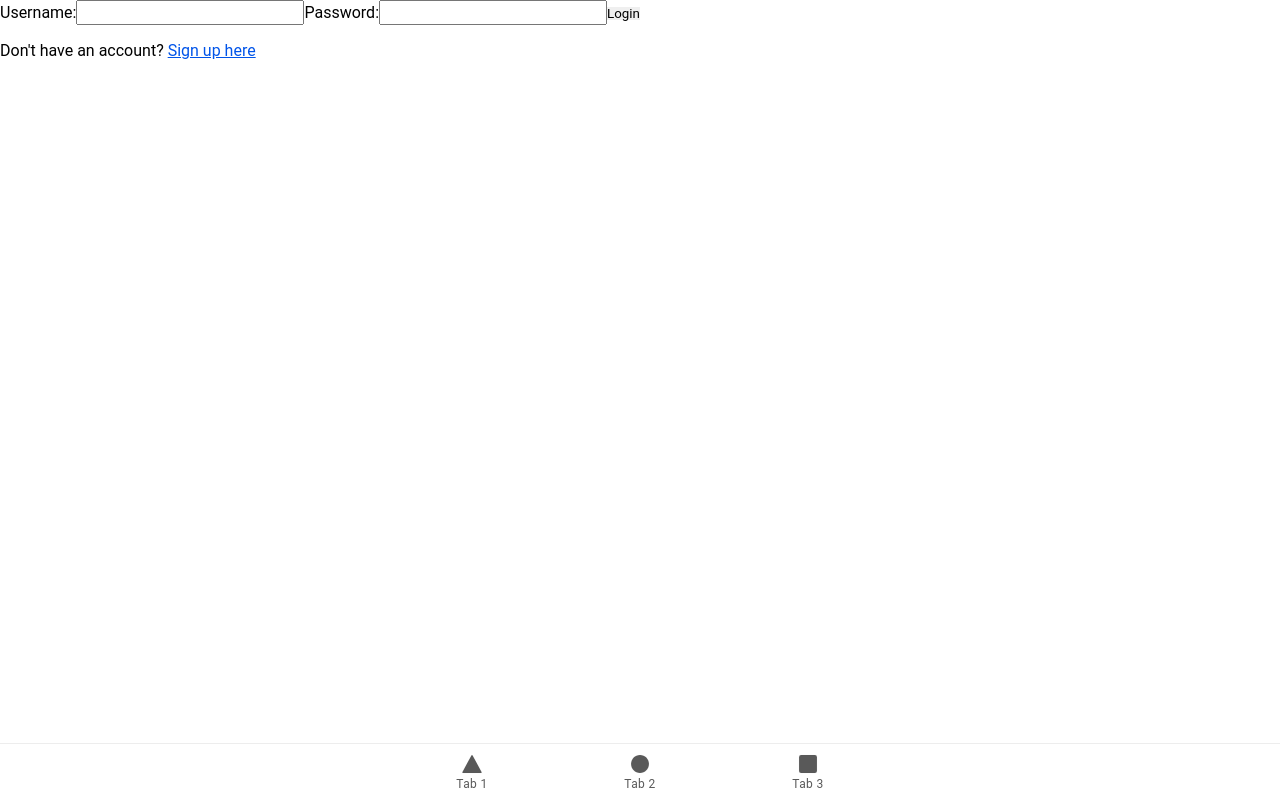
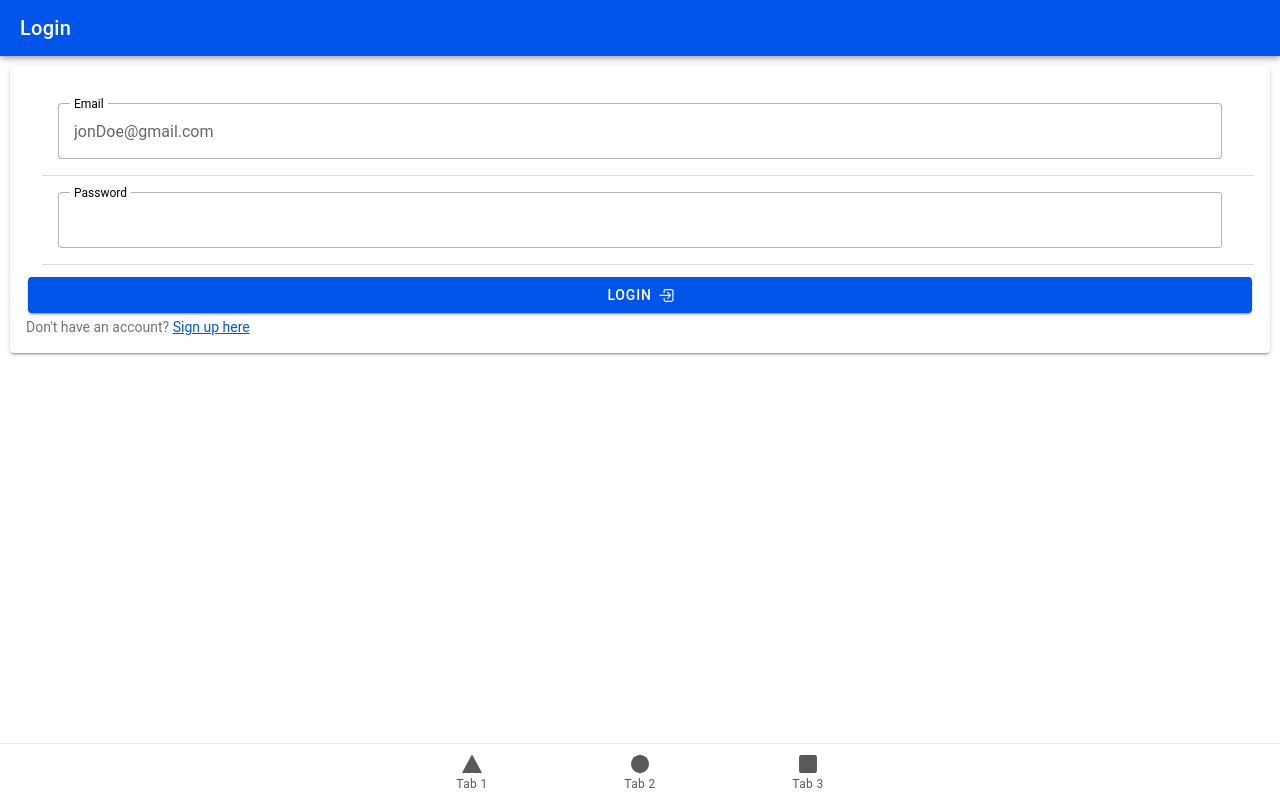
Before and after one commit to kimbali/yoga_lab_ionic_react, a React (Vite) app: page /login in a window 1280 px wide. Built offline with nearby package versions, Linux system fonts and the light colour scheme.

Commit message:
add login page ionic component

```diff
--- a/src/pages/LoginPage.tsx
+++ b/src/pages/LoginPage.tsx
@@ -1,21 +1,38 @@
-import React, { useState } from 'react';
-import { login as loginService } from '../services/authService';
-import { useAuth } from '../contexts/AuthContext';
-import { Link } from 'react-router-dom';
+import React, { useState } from "react";
+import {
+  IonContent,
+  IonHeader,
+  IonPage,
+  IonTitle,
+  IonToolbar,
+  IonCard,
+  IonButton,
+  IonCardContent,
+  IonIcon,
+  IonInput,
+  IonItem,
+  IonList,
+  IonButtons,
+  IonBackButton,
+} from "@ionic/react";
+import { logInOutline } from "ionicons/icons";
+import { login as loginService } from "../services/authService";
+import { useAuth } from "../contexts/AuthContext";
+import { Link } from "react-router-dom";
 
 const LoginPage: React.FC = () => {
   const { login } = useAuth();
-  const [username, setEmail] = useState('');
-  const [password, setPassword] = useState('');
-  const [error, setError] = useState('');
+  const [username, setEmail] = useState("");
+  const [password, setPassword] = useState("");
+  const [error, setError] = useState("");
 
   const handleLogin = async (e: React.FormEvent) => {
     e.preventDefault();
-    setError(''); // Clear previous errors
+    setError(""); // Clear previous errors
 
     try {
       const res = await loginService({ username, password });
-      console.log('Login successful:', res);
+      console.log("Login successful:", res);
 
       if (res.error) {
         setError(res.message);
@@ -24,37 +41,63 @@ const LoginPage: React.FC = () => {
 
       login(res.token);
     } catch (error: any) {
-      console.error('Login failed:', error);
+      console.error("Login failed:", error);
       setError(error.message); // Display the error message in the UI
     }
   };
 
   return (
+    <IonPage>
+      <IonHeader>
+        <IonToolbar color={"primary"}>
+          <IonTitle>Login</IonTitle>
+        </IonToolbar>
+      </IonHeader>
+      <IonContent>
+        <IonCard>
+          <IonCardContent>
             <form onSubmit={handleLogin}>
-      <label>
-        Username:
-        <input
-          type='text'
+              <IonList>
+                <IonItem>
+                  <IonInput
+                    className='ion-margin'
+                    fill='outline'
+                    labelPlacement='stacked'
+                    label='Email'
+                    type='email'
+                    placeholder='jonDoe@gmail.com'
                     value={username}
-          onChange={e => setEmail(e.target.value)}
+                    onIonChange={(e) => setEmail(e.detail.value!)}
                   />
-      </label>
-      <label>
-        Password:
-        <input
+                </IonItem>
+                <IonItem>
+                  <IonInput
+                    className='ion-margin'
+                    fill='outline'
+                    labelPlacement='stacked'
+                    label='Password'
                     type='password'
                     value={password}
-          onChange={e => setPassword(e.target.value)}
+                    onIonChange={(e) => setPassword(e.detail.value!)}
                   />
-      </label>
-      <button type='submit'>Login</button>
+                </IonItem>
+              </IonList>
 
               {error && <p>Error: {error}</p>}
+
+              <IonButton type='submit' expand='block'>
+                Login
+                <IonIcon icon={logInOutline} slot='end' />
+              </IonButton>
 
               <p>
                 Don't have an account? <Link to='/signup'>Sign up here</Link>
               </p>
             </form>
+          </IonCardContent>
+        </IonCard>
+      </IonContent>
+    </IonPage>
   );
 };
 
```
Also changed, not shown: src/assets/splash-page.jpg (added). Lines whose indentation alone changed are shown as unchanged.
